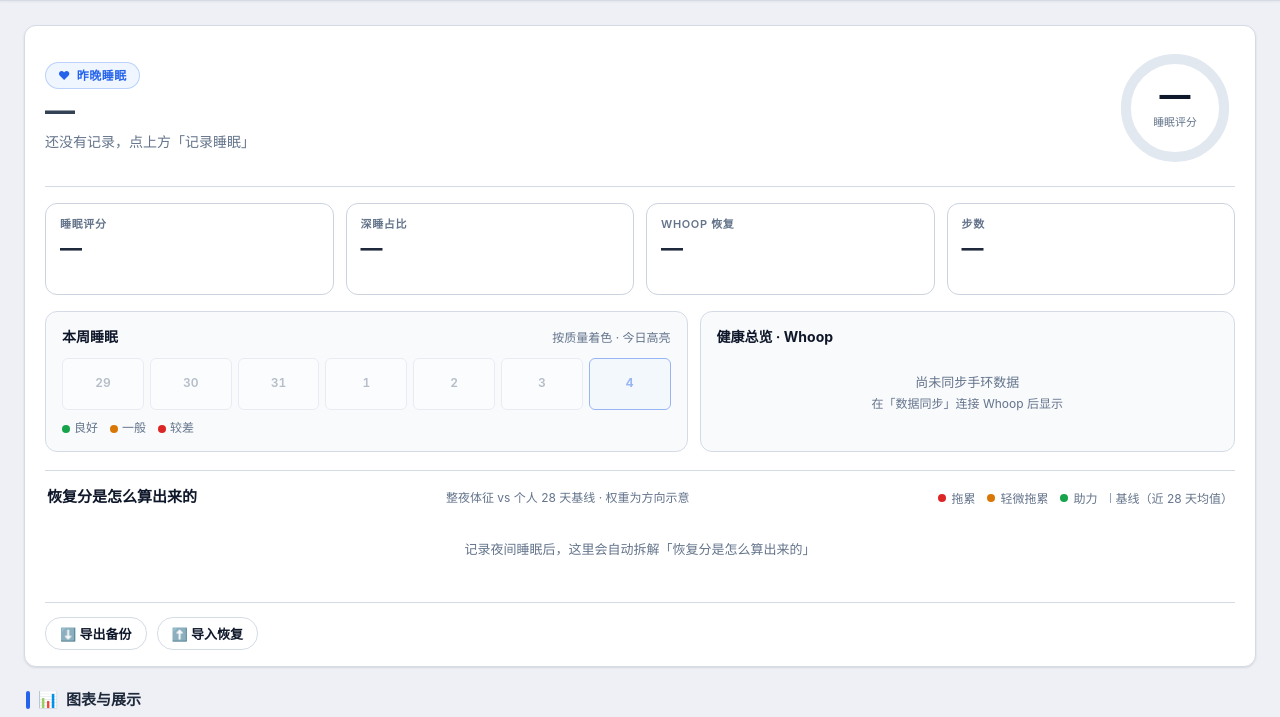
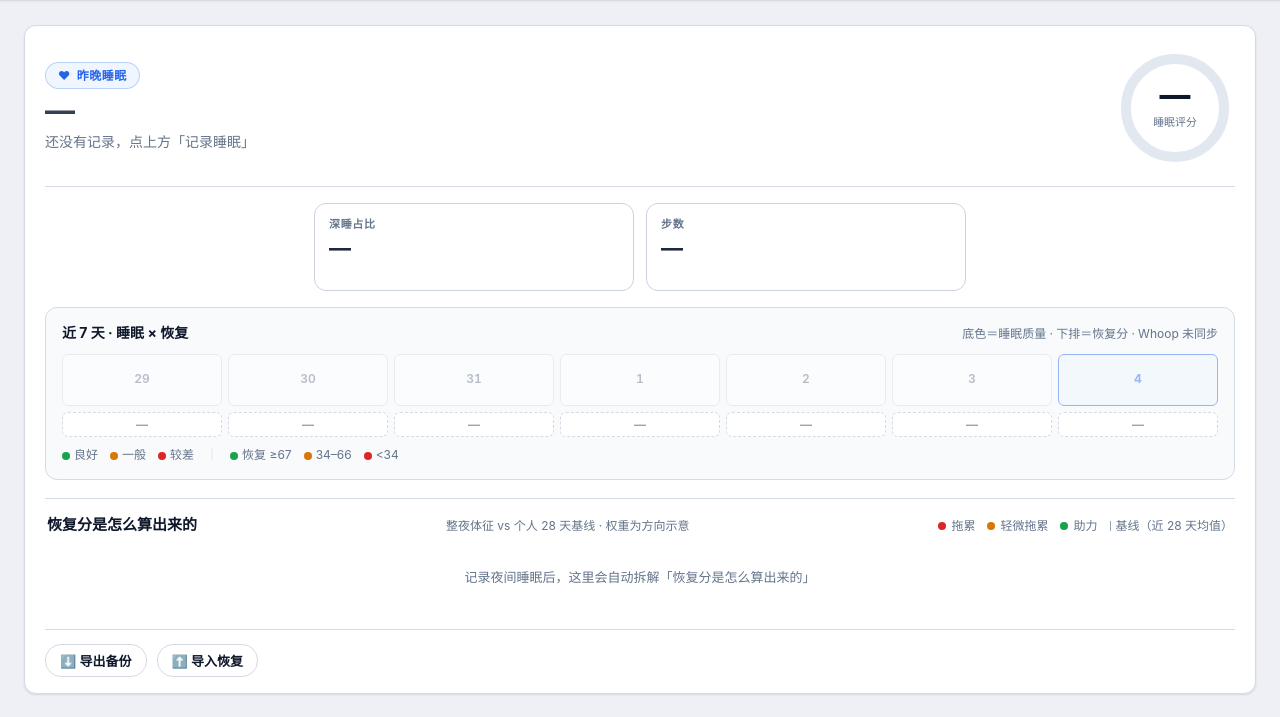
Before and after one commit to barbarayezi/sleeptracking, a Flask app: page / in a window 1280 px wide. Shown: the part 103-820 px from the top of the page. Run offline with Flask 3, Linux system fonts and the light colour scheme; data comes from the database, SQL or seed files in the repository; data that the repository does not hold is empty; parts of the project's set-up code (start-up, migrations or seed data) failed here and were passed over; some libraries are stand-ins or nearby versions.

Commit message:
hero: 消除首页数据冗余 + 合并近7天健康卡
- 评分环已显 87/睡眠评分，删重复的「睡眠评分」指标芯片
- hero pill 已显「恢复 84·良好」，删重复的「Whoop 恢复」芯片
- 「步数」chip 增加单位「步」与约合公里数小字，含义一目了然
- 合并「本周睡眠」+「健康总览·Whoop」两卡为「近 7 天·睡眠×恢复」：
  上排=睡眠质量色块(时长)，下排=按日恢复分(≥67绿/34-66黄/<34红)，
  底部保留 Strain/静息心率 与昨日环比；图例与同步日期并入头部
- 版本：style.css v22 / hero.js v17 / SW qhealth-v22

```diff
--- a/static/hero.js
+++ b/static/hero.js
@@ -29,8 +29,8 @@ const HeroOverview = {
             label: $('hero-label'), duration: $('hero-duration'), sub: $('hero-sub'),
             pill: $('hero-pill'), pillText: $('hero-pill-text'),
             ring: $('hero-ring'), chips: $('metric-chips'),
-            weekStrip: $('hero-week-strip'),
-            whoopRows: $('hero-whoop-rows'), whoopDate: $('hero-whoop-date'),
+            weekStrip: $('hero-week-strip'), recStrip: $('hero-rec-strip'),
+            whoopMeta: $('hero-whoop-meta'), weekHint: $('hero-week-hint'),
             algo: $('algo-body')
         };
     },
@@ -96,26 +96,24 @@ const HeroOverview = {
             : (night && night.recovery_score != null ? night.recovery_score : null);
         this._renderRing(r.ring, score);
 
-        // ── 指标芯片条
+        // ── 指标芯片条（与上方 评分环/恢复 pill 去重：只剩 深睡占比、步数） ──
         const deep = this._deepPct(night);
         const latestSteps = steps.length ? steps[steps.length - 1].value : null;
-        const whoopRecovery = (latestWhoop && latestWhoop.recovery_score != null) ? latestWhoop.recovery_score : null;
         const chips = [
-            { label: '睡眠评分', value: score == null ? '—' : Math.round(score), spark: this._series(sleeps, 'device_score'), color: 'score' },
             { label: '深睡占比', value: deep == null ? '—' : Math.round(deep) + '%', spark: this._deepSeries(sleeps), color: 'deep' },
-            { label: 'Whoop 恢复', value: whoopRecovery == null ? '—' : Math.round(whoopRecovery), spark: this._series(whoop, 'recovery_score'), color: 'recovery' },
-            { label: '步数', value: latestSteps == null ? '—' : this._fmtNum(latestSteps), spark: this._series(steps, 'value'), color: 'steps' }
+            { label: '步数', value: latestSteps == null ? '—' : this._fmtNum(latestSteps), unit: latestSteps == null ? '' : '步',
+              sub: latestSteps == null ? '' : '≈ ' + this._stepsKm(latestSteps) + ' 公里', spark: this._series(steps, 'value'), color: 'steps' }
         ];
         r.chips.innerHTML = chips.map(c => `
             <div class="metric-chip">
                 <div class="metric-chip__label">${c.label}</div>
-                <div class="metric-chip__value">${c.value}</div>
+                <div class="metric-chip__value">${c.value}${c.unit ? `<span class="metric-chip__unit">${c.unit}</span>` : ''}</div>
+                ${c.sub ? `<div class="metric-chip__sub">${c.sub}</div>` : ''}
                 ${this._sparkSvg(c.spark, c.color)}
             </div>`).join('');
 
-        // ── 本周睡眠色块 + Whoop 总览 + 恢复分算法解读
-        this._renderWeek(r.weekStrip, sleeps);
-        this._renderWhoop(r, whoopSorted);
+        // ── 近 7 天健康：睡眠色块 + Whoop 恢复分（原「本周睡眠」「健康总览」两卡已合并） ──
+        this._renderWeekHealth(r, sleeps, whoopSorted);
         this._renderAlgo(r.algo, sleeps, whoopSorted, night);
     },
 
@@ -140,6 +138,12 @@ const HeroOverview = {
     },
 
     _fmtNum(n) { return Number(n).toLocaleString('en-US'); },
+
+    // 步数 → 约 X 公里（按常见步距 0.7m 估算，仅作直观参照）
+    _stepsKm(n) {
+        if (n == null || isNaN(n)) return '—';
+        return (Number(n) * 0.7 / 1000).toFixed(1);
+    },
 
     _sparkSvg(series, color) {
         if (!series || series.length < 2) return '<div class="metric-chip__spark"></div>';
@@ -186,62 +190,86 @@ const HeroOverview = {
         return '#dc2626';
     },
 
-    _renderWeek(el, sleeps) {
+    // ── 近 7 天 · 睡眠 × 恢复（合并卡）：上排睡眠质量色块，下排 Whoop 恢复分 ──
+    _renderWeekHealth(r, sleeps, whoop) {
+        const today = new Date();
         const days = [];
-        const today = new Date();
         for (let i = 6; i >= 0; i--) {
             const d = new Date(today);
             d.setDate(today.getDate() - i);
             days.push(d);
         }
         const todayStr = this._dateStr(today);
-        el.innerHTML = days.map(d => {
+        const whoopByDate = {};
+        (whoop || []).forEach(o => { if (o && o.record_date) whoopByDate[o.record_date] = o; });
+
+        // 上排：睡眠时长 + 质量底色
+        const sleepHtml = days.map(d => {
             const ds = this._dateStr(d);
             const rec = sleeps.find(s => s.record_date === ds && (s.record_type === 'night' || s.record_type === 'segment'))
                 || sleeps.find(s => s.record_date === ds);
             const cls = rec ? ('hero-week-cell--' + (rec.sleep_quality || 'average')) : 'hero-week-cell--empty';
             const isToday = (ds === todayStr) ? ' hero-week-cell--today' : '';
             const dur = rec ? this._durStr(this._durHours(rec.sleep_time, rec.wake_time)) : '';
-            return `<div class="hero-week-cell ${cls}${isToday}">
+            const tip = rec ? (ds + ' 睡眠 ' + dur) : (ds + ' 无睡眠记录');
+            return `<div class="hero-week-cell ${cls}${isToday}" title="${tip}">
                 <div class="hero-week-cell__date">${d.getDate()}</div>
                 <div class="hero-week-cell__dur">${dur}</div>
             </div>`;
         }).join('');
-    },
+        r.weekStrip.innerHTML = sleepHtml;
 
-    _renderWhoop(r, sorted) {
-        if (!sorted || !sorted.length) {
-            r.whoopRows.innerHTML = '<div class="hero-whoop-empty">尚未同步手环数据<br><span style="font-size:.75rem">在「数据同步」连接 Whoop 后显示</span></div>';
-            r.whoopDate.textContent = '';
-            return;
+        // 下排：按日恢复分（≥67 绿 / 34–66 黄 / <34 红）
+        const cells = days.map(d => {
+            const ds = this._dateStr(d);
+            const o = whoopByDate[ds];
+            const v = (o && o.recovery_score != null) ? Number(o.recovery_score) : null;
+            return { ds, v, isToday: ds === todayStr };
+        });
+        const hasWhoop = cells.some(x => x.v != null);
+        const recHtml = cells.map(x => {
+            if (!hasWhoop) {
+                return `<div class="hero-rec-cell hero-rec-cell--empty" title="${x.ds} 无 Whoop 数据">—</div>`;
+            }
+            const band = x.v == null ? '' : (x.v >= 67 ? 'high' : x.v >= 34 ? 'mid' : 'low');
+            const cls = x.v == null ? 'hero-rec-cell--empty' : 'hero-rec-cell--' + band;
+            return `<div class="hero-rec-cell ${cls}${x.isToday ? ' hero-rec-cell--today' : ''}"
+                title="${x.ds}${x.v == null ? ' 无恢复分' : ' 恢复 ' + Math.round(x.v)}">${x.v == null ? '—' : Math.round(x.v)}</div>`;
+        }).join('');
+        r.recStrip.innerHTML = recHtml;
+
+        // 头部提示 + 同步状态
+        const base = '底色＝睡眠质量 · 下排＝恢复分';
+        const last = (whoop && whoop.length) ? whoop[whoop.length - 1] : null;
+        r.weekHint.textContent = last ? base + ' · 同步 ' + last.record_date : base + ' · Whoop 未同步';
+
+        // 底部一行：Strain / 静息心率 与昨日环比（补原 Whoop 卡的增量信息）
+        if (last) {
+            const prev = whoop.length > 1 ? whoop[whoop.length - 2] : null;
+            const parts = [];
+            const addMeta = (label, field, higherBetter) => {
+                if (last[field] == null) return;
+                let t = '';
+                if (prev && prev[field] != null && Number(prev[field]) !== Number(last[field])) {
+                    const diff = Number(last[field]) - Number(prev[field]);
+                    const up = diff > 0;
+                    const good = higherBetter ? up : !up;
+                    const cls = (up ? 'trend-up-' : 'trend-down-') + (good ? 'good' : 'bad');
+                    t = `<span class="${cls}">${up ? '▲' : '▼'} ${Math.abs(diff).toFixed(1)}</span>`;
+                }
+                parts.push(`<span class="meta-it"><span class="meta-lbl">${label}</span><b>${this._num(last[field])}</b>${t}</span>`);
+            };
+            addMeta('Strain', 'strain', true);
+            addMeta('静息心率', 'resting_heart_rate', false);
+            if (parts.length) {
+                r.whoopMeta.hidden = false;
+                r.whoopMeta.innerHTML = parts.join('');
+            } else {
+                r.whoopMeta.hidden = true;
+            }
+        } else {
+            r.whoopMeta.hidden = true;
         }
-        const last = sorted[sorted.length - 1];
-        const prev = sorted.length > 1 ? sorted[sorted.length - 2] : null;
-        r.whoopDate.textContent = '最近 ' + last.record_date;
-        const rows = [
-            { label: '恢复', field: 'recovery_score', higherBetter: true },
-            { label: 'Strain', field: 'strain', higherBetter: true },
-            { label: '静息心率', field: 'resting_heart_rate', higherBetter: false }
-        ];
-        const html = rows.map(row => {
-            const v = last[row.field];
-            if (v == null) return '';
-            let trendHtml = '';
-            if (prev && prev[row.field] != null) {
-                const diff = v - prev[row.field];
-                if (diff !== 0) {
-                    const up = diff > 0;
-                    const good = row.higherBetter ? up : !up;
-                    const cls = (up ? 'trend-up-' : 'trend-down-') + (good ? 'good' : 'bad');
-                    trendHtml = `<span class="hero-whoop-row__trend ${cls}">${up ? '▲' : '▼'} ${Math.abs(diff).toFixed(1)}</span>`;
-                }
-            }
-            return `<div class="hero-whoop-row">
-                <span class="hero-whoop-row__label">${row.label}</span>
-                <span><span class="hero-whoop-row__val">${this._num(v)}</span>${trendHtml}</span>
-            </div>`;
-        }).join('');
-        r.whoopRows.innerHTML = html || '<div class="hero-whoop-empty">暂无可用指标</div>';
     },
 
     // ── 恢复分算法解读：基线轴拆解 + 今日建议 ──
--- a/static/style.css
+++ b/static/style.css
@@ -786,7 +786,7 @@ body {
 .hero-ring svg { width: 100%; height: 100%; display: block; }
 
 /* ── Metric chips（白卡 + 清晰灰边，无装饰条；文字深但非纯黑） ── */
-.metric-chips { display: grid; grid-template-columns: repeat(4, 1fr); gap: 12px; margin-bottom: 16px; }
+.metric-chips { display: grid; grid-template-columns: repeat(auto-fit, minmax(170px, 320px)); justify-content: center; gap: 12px; margin-bottom: 16px; }
 .metric-chip {
     background: #ffffff;
     border: 1px solid #ccd3df;
@@ -815,11 +815,16 @@ body {
     font-variant-numeric: tabular-nums;
     line-height: 1.2;
     letter-spacing: -.01em;
+    display: flex;
+    align-items: baseline;
+    gap: 3px;
 }
+.metric-chip__unit { font-size: 12px; font-weight: 600; color: var(--gray-500); }
+.metric-chip__sub { font-size: 11px; color: var(--gray-400); line-height: 1.4; }
 .metric-chip__spark {
     width: 100%;
     height: 18px;
-    margin-top: 4px;
+    margin-top: auto;
     display: block;
     opacity: 0.6;
 }
@@ -830,17 +835,17 @@ body {
     font-size: 13px;
 }
 
-/* ── Hero lower ── */
-.hero-lower { display: grid; grid-template-columns: 1.2fr 1fr; gap: 12px; }
-.hero-week-card, .hero-whoop-card {
+/* ── Hero lower：合并卡「近 7 天 · 睡眠 × 恢复」 ── */
+.hero-lower { display: grid; grid-template-columns: 1fr; gap: 12px; }
+.hero-week-card {
     background: var(--gray-50);
     border: 1px solid var(--gray-200);
     border-radius: var(--radius);
     padding: 14px 16px;
 }
-.hero-week-head { display: flex; align-items: baseline; justify-content: space-between; gap: 8px; margin-bottom: 10px; }
+.hero-week-head { display: flex; align-items: baseline; justify-content: space-between; gap: 8px; margin-bottom: 10px; flex-wrap: wrap; }
 .hero-week-title { font-size: 14px; font-weight: 700; color: var(--gray-900); }
-.hero-week-hint { font-size: 12px; color: var(--gray-500); }
+.hero-week-hint { font-size: 12px; color: var(--gray-500); font-variant-numeric: tabular-nums; }
 
 .hero-week-strip { display: grid; grid-template-columns: repeat(7, 1fr); gap: 6px; }
 .hero-week-cell {
@@ -864,22 +869,43 @@ body {
 }
 .hero-week-cell--today .hero-week-cell__date { color: var(--primary); font-weight: 700; }
 
+/* 下排：Whoop 恢复分（按日着色 ≥67 绿 / 34–66 黄 / <34 红） */
+.hero-rec-strip { display: grid; grid-template-columns: repeat(7, 1fr); gap: 6px; margin-top: 6px; }
+.hero-rec-cell {
+    border-radius: var(--radius-sm); min-height: 24px; padding: 2px 0;
+    display: flex; align-items: center; justify-content: center;
+    font-size: 12px; font-weight: 700; font-variant-numeric: tabular-nums;
+    background: #fff; border: 1px solid var(--gray-200);
+    color: var(--gray-400);
+}
+.hero-rec-cell--high { background: var(--success-soft); color: var(--success); border-color: transparent; }
+.hero-rec-cell--mid  { background: var(--warning-soft); color: var(--warning); border-color: transparent; }
+.hero-rec-cell--low  { background: var(--danger-soft);  color: var(--danger);  border-color: transparent; }
+.hero-rec-cell--empty { border-style: dashed; }
+.hero-rec-cell--today { box-shadow: inset 0 0 0 1.5px var(--primary); }
+
+/* 底部 meta：Strain / 静息心率 + 环比 */
+.hero-whoop-meta {
+    display: flex; align-items: center; justify-content: flex-end; gap: 14px;
+    margin-top: 8px; flex-wrap: wrap;
+    font-size: 12px; color: var(--gray-500); font-variant-numeric: tabular-nums;
+}
+.hero-whoop-meta .meta-it { display: inline-flex; align-items: center; gap: 5px; }
+.hero-whoop-meta .meta-lbl { color: var(--gray-500); }
+.hero-whoop-meta b { color: var(--gray-700); font-weight: 700; }
+.hero-whoop-meta[hidden] { display: none; }
+
 .hero-week-legend { display: flex; gap: 12px; margin-top: 8px; font-size: 12px; color: var(--gray-500); flex-wrap: wrap; }
 .hero-week-legend .dot { display: inline-block; width: 8px; height: 8px; border-radius: 50%; margin-right: 4px; vertical-align: middle; }
 .dot--good { background: var(--success); }
 .dot--average { background: var(--warning); }
 .dot--poor { background: var(--danger); }
-
-/* ── Whoop mini ── */
-.hero-whoop-rows { display: flex; flex-direction: column; }
-.hero-whoop-row { display: flex; align-items: center; justify-content: space-between; padding: 9px 2px; border-bottom: 1px solid var(--gray-200); }
-.hero-whoop-row:last-child { border-bottom: none; }
-.hero-whoop-row__label { font-size: 13px; color: var(--gray-600); display: inline-flex; align-items: center; gap: 8px; }
-.hero-whoop-row__val { font-size: 14px; font-weight: 700; color: var(--gray-900); font-variant-numeric: tabular-nums; }
-.hero-whoop-row__trend { font-size: 12px; margin-left: 6px; font-variant-numeric: tabular-nums; }
+.dot--rec-high { background: var(--success); }
+.dot--rec-mid  { background: var(--warning); }
+.dot--rec-low  { background: var(--danger); }
+.hw-sep { color: var(--gray-300); }
 .trend-up-good, .trend-down-good { color: var(--success); }
 .trend-up-bad, .trend-down-bad { color: var(--danger); }
-.hero-whoop-empty { color: var(--gray-500); font-size: 13px; padding: 14px 2px; text-align: center; line-height: 1.6; }
 
 .hero-actions { display: flex; align-items: center; gap: 10px; margin-top: 14px; flex-wrap: wrap; padding-top: 14px; border-top: 1px solid var(--gray-200); }
 .hero-actions .btn { font-size: 13px; padding: 6px 14px; min-height: 32px; }
--- a/static/sw.js
+++ b/static/sw.js
@@ -10,7 +10,7 @@
  *    确保用户看到的永远是最新版。
  */
 
-const CACHE_NAME = 'qhealth-v21';   // ← 每次发布改 UI 必须 +1，否则旧缓存不会被清
+const CACHE_NAME = 'qhealth-v22';   // ← 每次发布改 UI 必须 +1，否则旧缓存不会被清
 
 // Install — 直接 skipWaiting，让新 SW 尽快接管
 self.addEventListener('install', (event) => {
--- a/templates/index.html
+++ b/templates/index.html
@@ -11,7 +11,7 @@
     <link rel="icon" href="/static/icon.svg" type="image/svg+xml">
     <link rel="apple-touch-icon" href="/static/icon.svg">
     <title>量化健康 — QHealth</title>
-    <link rel="stylesheet" href="/static/style.css?v=21">
+    <link rel="stylesheet" href="/static/style.css?v=22">
 </head>
 <body>
 
@@ -77,24 +77,20 @@
             <div class="hero-lower">
                 <div class="hero-week-card">
                     <div class="hero-week-head">
-                        <span class="hero-week-title">本周睡眠</span>
-                        <span class="hero-week-hint">按质量着色 · 今日高亮</span>
+                        <span class="hero-week-title">近 7 天 · 睡眠 × 恢复</span>
+                        <span class="hero-week-hint" id="hero-week-hint"></span>
                     </div>
                     <div class="hero-week-strip" id="hero-week-strip"></div>
+                    <div class="hero-rec-strip" id="hero-rec-strip"></div>
+                    <div class="hero-whoop-meta" id="hero-whoop-meta" hidden></div>
                     <div class="hero-week-legend">
                         <span><i class="dot dot--good"></i>良好</span>
                         <span><i class="dot dot--average"></i>一般</span>
                         <span><i class="dot dot--poor"></i>较差</span>
-                    </div>
-                </div>
-
-                <div class="hero-whoop-card">
-                    <div class="hero-week-head">
-                        <span class="hero-week-title">健康总览 · Whoop</span>
-                        <span class="hero-week-hint" id="hero-whoop-date"></span>
-                    </div>
-                    <div class="hero-whoop-rows" id="hero-whoop-rows">
-                        <div class="hero-whoop-empty">尚未同步手环数据</div>
+                        <span class="hw-sep">｜</span>
+                        <span><i class="dot dot--rec-high"></i>恢复 ≥67</span>
+                        <span><i class="dot dot--rec-mid"></i>34–66</span>
+                        <span><i class="dot dot--rec-low"></i>&lt;34</span>
                     </div>
                 </div>
             </div>
@@ -904,7 +900,7 @@
     <script src="/static/reports.js?v=10"></script>
     <script src="/static/healthOverview.js?v=17"></script>
     <script src="/static/researchDashboard.js?v=1"></script>
-    <script src="/static/hero.js?v=16"></script>
+    <script src="/static/hero.js?v=17"></script>
     <script src="/static/agent.js?v=1"></script>
     <script src="/static/dailyReport.js?v=1"></script>
     <script src="/static/app.js?v=12"></script>
```
